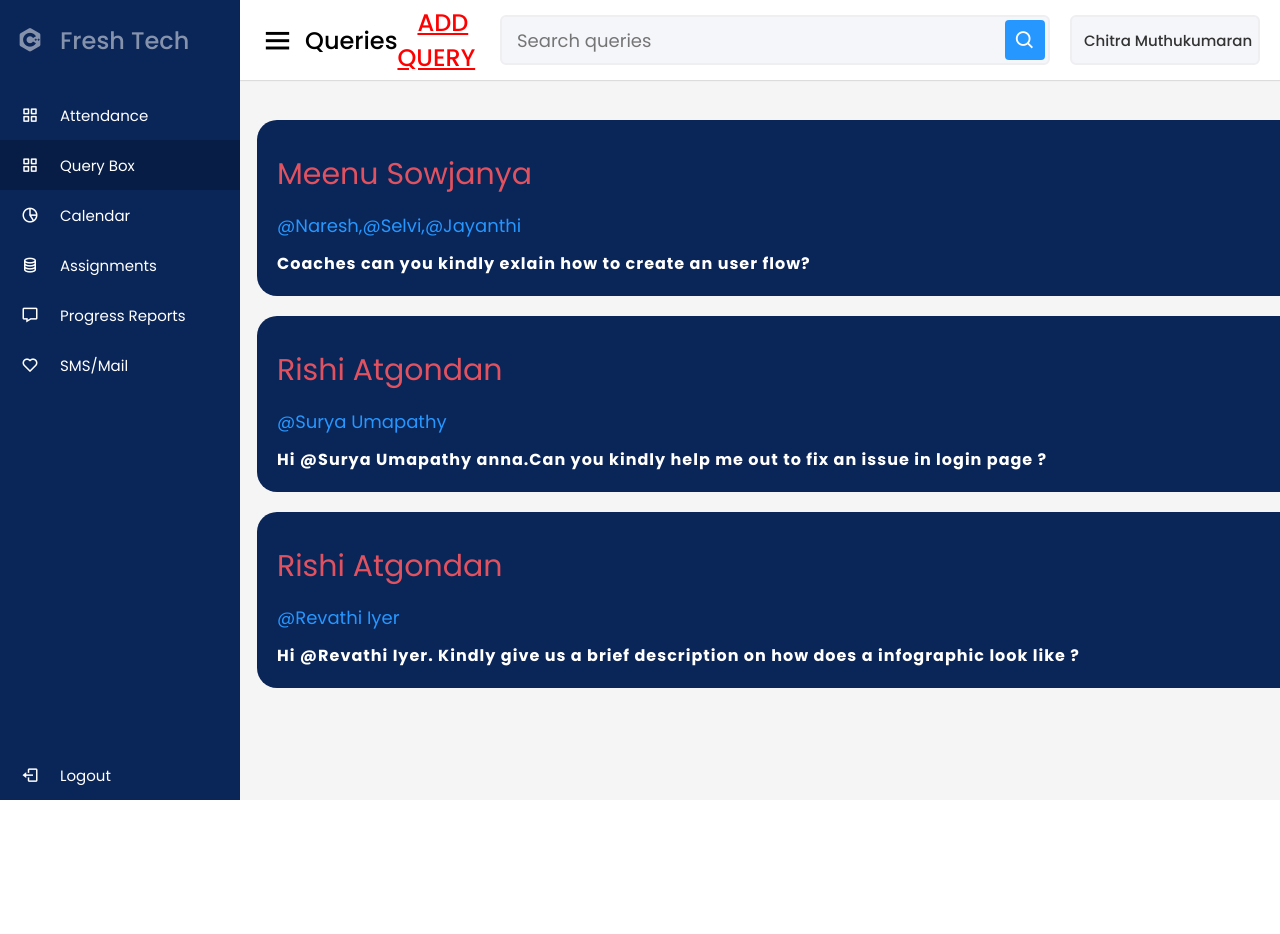
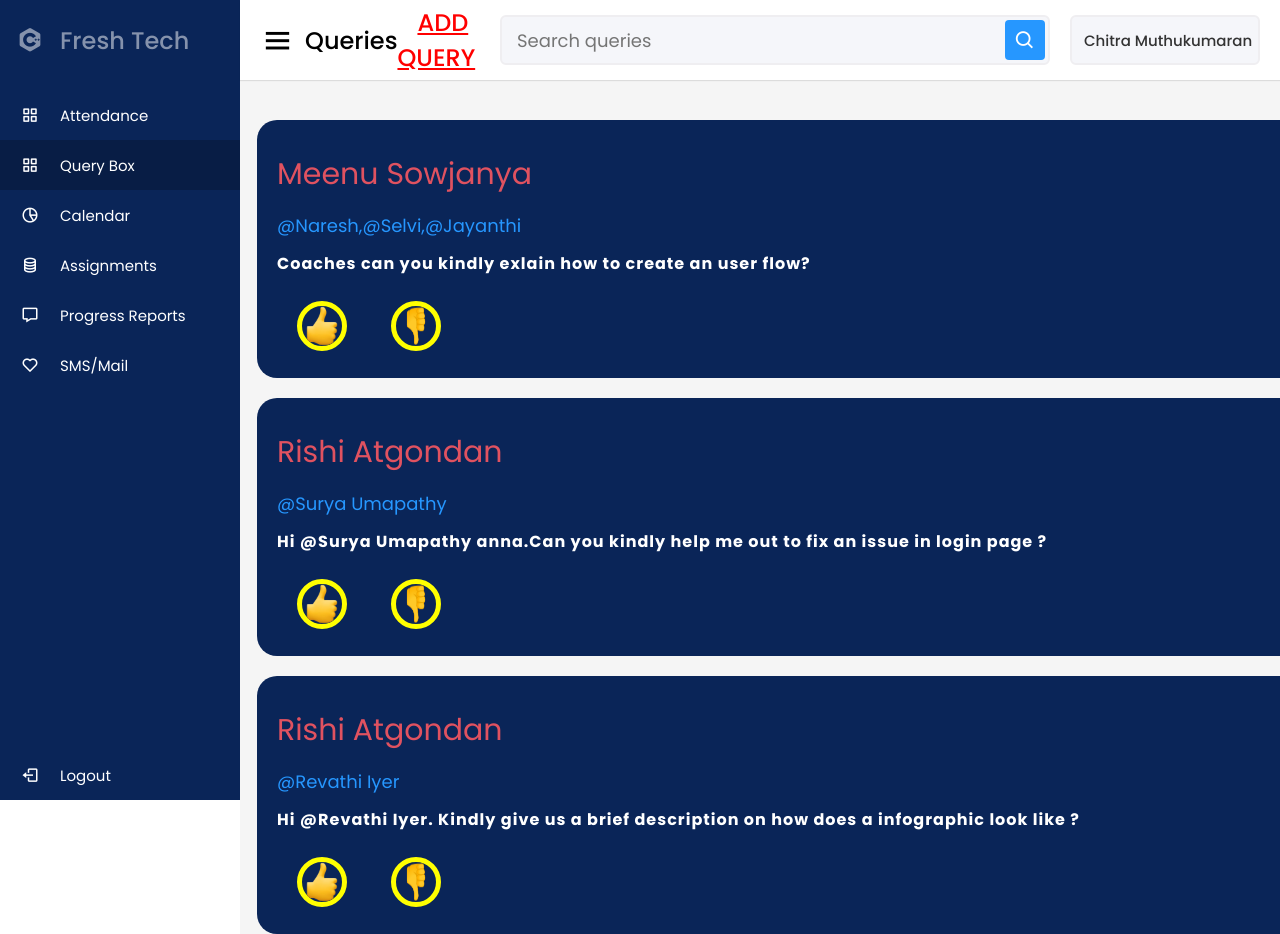
Before and after one commit to nareshkumar-h/u2-school-management-ui, a plain HTML site: page pages/list_queries.html in a window 1280 px wide. Shown: the top 934 px of the page. Before the commit the page ends 800 px from the top, so only its background shows below. Drawn offline with nearby package versions, Linux system fonts and the light colour scheme; sample sign-in values are in the browser's storage.

Commit message:
Fixed sonarclud issues

```diff
--- a/assets/css/query.css
+++ b/assets/css/query.css
@@ -710,3 +710,24 @@ p.User{
   color:red;
   margin-left: 20px;
 }
+.up{
+  border: 5px yellow solid;
+  border-radius: 50%;
+
+}
+.upspan{
+  padding:20px;
+}
+.down{
+  border: 5px yellow solid;
+  border-radius: 50%;
+
+}
+.downspan{
+  padding:20px;
+}
+.up:hover,.down:hover{
+    border-color: tomato;
+    cursor: pointer;
+    background-color: tomato;
+}
--- a/assets/js/list_queries.js
+++ b/assets/js/list_queries.js
@@ -1,12 +1,27 @@
 let str = "";
 let add = "";
 let localStorageGet = JSON.parse(localStorage.getItem("query"));
+function get(x) {
+  let array = x.split("", x.length);
+  if (array.includes("u") && array.includes("p")) {
+    document.getElementById(x).style.border = "tomato";
+    document.getElementById(x).style.backgroundColor = "tomato";
+  } else if (
+    array.includes("d") &&
+    array.includes("o") &&
+    array.includes("w") &&
+    array.includes("n")
+  ) {
+    document.getElementById(x).style.border = "tomato";
+    document.getElementById(x).style.backgroundColor = "tomato";
+  }
+}
 for (let i of localStorageGet) {
   let date = i.createdAt;
   let name = i.title;
   let desc = i.desc;
   let tag = i.tag;
-
+  let count=i.count;
   str +=
     "<div class='kitkat'><p class='Date'>" +
     date +
@@ -16,31 +31,31 @@ for (let i of localStorageGet) {
     tag +
     "</p> </span><span><p class='desc'>" +
     desc +
-    "</p></span></div>";
+    "</p></span><br><span class='upspan' id='uspan'><img class='up' src='../assets/images/up.png' width='50px' height='50px' alt='' onclick='get('up')' id='up'/></span><span class='downspan' id='dspan'><img class='down' src='../assets/images/down.png' width='50px' height='50px' alt='' onclick='get('down"+count+"') id='down"+count+"'/></span></div>";
 }
+console.log(str);
 let div = document.getElementById("new");
 div.innerHTML = str;
 // axios
-// .get("https://61bb259de943920017784cc7.mockapi.io/query")
-// .then(function (res) {
-//   console.table(res.data);
-//   object=res.data.length;
-//   for(let i of res.data){
-//     console.table(i);
-//     let date=i.createdAt;
-//     let name=i.title;
-//     let desc=i.desc;
-//     let tag=i.tag;
-//     str+=
-// "<div class='kitkat'><p class='Date'>" +
-//   date +
-//   "</p><p class='User'>" +
-//   name +
-//   "</p><span> <p class='tag'>" +
-//   tag +
-//   "</p> </span><span><p class='desc'>" +
-//   desc +
-//   "</p></span></div>";
-//   }
-
-// });
+//   .get("https://61bb259de943920017784cc7.mockapi.io/query")
+//   .then(function (res) {
+//     console.table(res.data);
+//     object = res.data.length;
+//     for (let i of res.data) {
+//       console.table(i);
+//       let date = i.createdAt;
+//       let name = i.title;
+//       let desc = i.desc;
+//       let tag = i.tag;
+//       str +=
+//         "<div class='kitkat'><p class='Date'>" +
+//         date +
+//         "</p><p class='User'>" +
+//         name +
+//         "</p><span> <p class='tag'>" +
+//         tag +
+//         "</p> </span><span><p class='desc'>" +
+//         desc +
+//         "</p></span></div>";
+//     }
+//   });
--- a/assets/js/login.js
+++ b/assets/js/login.js
@@ -1,4 +1,4 @@
-function submitHandler() {
+function submitHandler(event) {
   //Get form values
   //Validate form credentials
   //Validate email and password in local storage
--- a/pages/list_queries.html
+++ b/pages/list_queries.html
@@ -92,6 +92,8 @@
                  <p class="User">Meenu Sowjanya</p>
 
                 <span> <p class="tag">@Naresh,@Selvi,@Jayanthi </p> </span><span><p class="desc">Coaches can you kindly exlain how to create an user flow?</p></span>
+                <br><span class="upspan" id="uspan"><img class="up" src="../assets/images/up.png" width="50px" height="50px" alt="" onclick="get('up1')" id="up1"/>
+                </span><span class="downspan" id="dspan"><img class="down" src="../assets/images/down.png" width="50px" height="50px" alt="" onclick="get('down')" id="down"/></span>
              </div><br>
 
              <div class="kitkat">
@@ -99,6 +101,8 @@
                 <p class="User">Rishi Atgondan</p>
 
                <span> <p class="tag">@Surya Umapathy</p> </span><span><p class="desc">Hi @Surya Umapathy anna.Can you kindly help me out to fix an issue in login page ?</p></span>
+               <br><span class="upspan" id="uspan"><img class="up" src="../assets/images/up.png" width="50px" height="50px" alt="" onclick="get('up2')" id="up2"/>
+               </span><span class="downspan" id="dspan"><img class="down" src="../assets/images/down.png" width="50px" height="50px" alt="" onclick="get('down2')" id="down2"/></span>
             </div><br>
 
             <div class="kitkat">
@@ -106,6 +110,8 @@
                <p class="User">Rishi Atgondan</p>
 
               <span> <p class="tag">@Revathi Iyer</p> </span><span><p class="desc">Hi @Revathi Iyer. Kindly give us a brief description on how does a infographic look like ?</p></span>
+              <br><span class="upspan" id="uspan"><img class="up" src="../assets/images/up.png" width="50px" height="50px" alt="" onclick="get('up3')" id="up3"/>
+              </span><span class="downspan" id="dspan"><img class="down" src="../assets/images/down.png" width="50px" height="50px" alt="" onclick="get('down3')" id="down3"/></span>
            </div><br>
            <div id="new">
 
```
Also changed, not shown: assets/js/query.js (+15 -8 lines), pages/login.html (+1 -1 lines), assets/images/down.png (added), assets/images/up.png (added).
